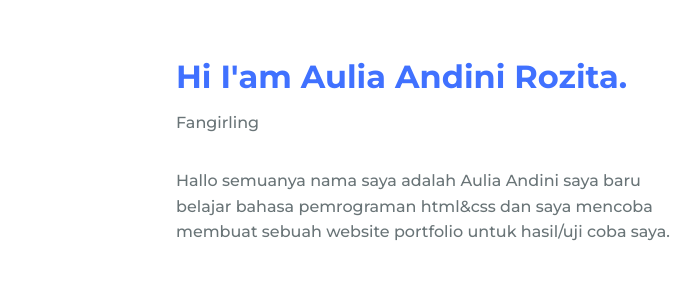
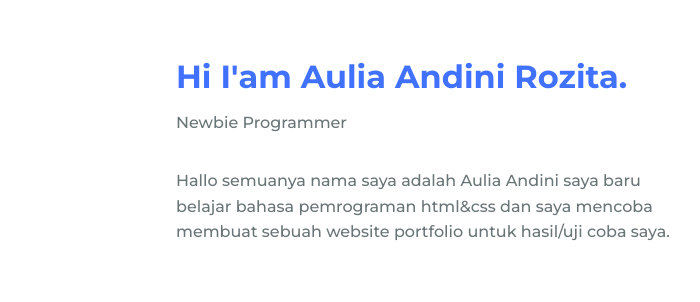
Before and after one commit to auliaandini25/auliaandini, a plain HTML site: page index.html in a window 1280 px wide. Shown: the part 208-510 px from the top of the page, 480-1180 px from the left. Drawn offline with nearby package versions, Linux system fonts and the light colour scheme.

Commit message:
Update index.html

```diff
--- a/index.html
+++ b/index.html
@@ -18,7 +18,7 @@
                     </div>
                     <div>
                         <h2 class="about__subtitle">Hi I'am Aulia Andini Rozita.</h2>
-                        <span class="about__profession">Fangirling</span>
+                        <span class="about__profession">Newbie Programmer</span>
                         <p class="about__text">Hallo semuanya nama saya adalah Aulia Andini saya baru belajar bahasa pemrograman html&css dan saya mencoba membuat sebuah website portfolio untuk hasil/uji coba saya.</p>
                     </div>
                 </div>
```
